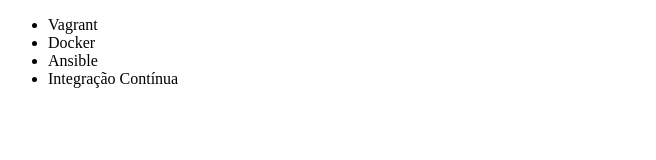
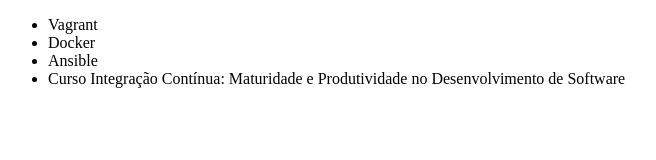
Before and after one commit to viniciust-ciandt/git-alura, a plain HTML site: page index.html in a window 1280 px wide. Shown: the whole page, without its empty margins (0-656 px from the left). Drawn offline with Linux system fonts and the light colour scheme.

Commit message:
Renomeando curso de integração continua

```diff
--- a/index.html
+++ b/index.html
@@ -9,7 +9,7 @@
         <li>Vagrant</li>
         <li>Docker</li>
         <li>Ansible</li>
-        <li>Integração Contínua</li>
+        <li>Curso Integração Contínua: Maturidade e Produtividade no Desenvolvimento de Software</li>
     </ul>
 </body>
 </html>
```
